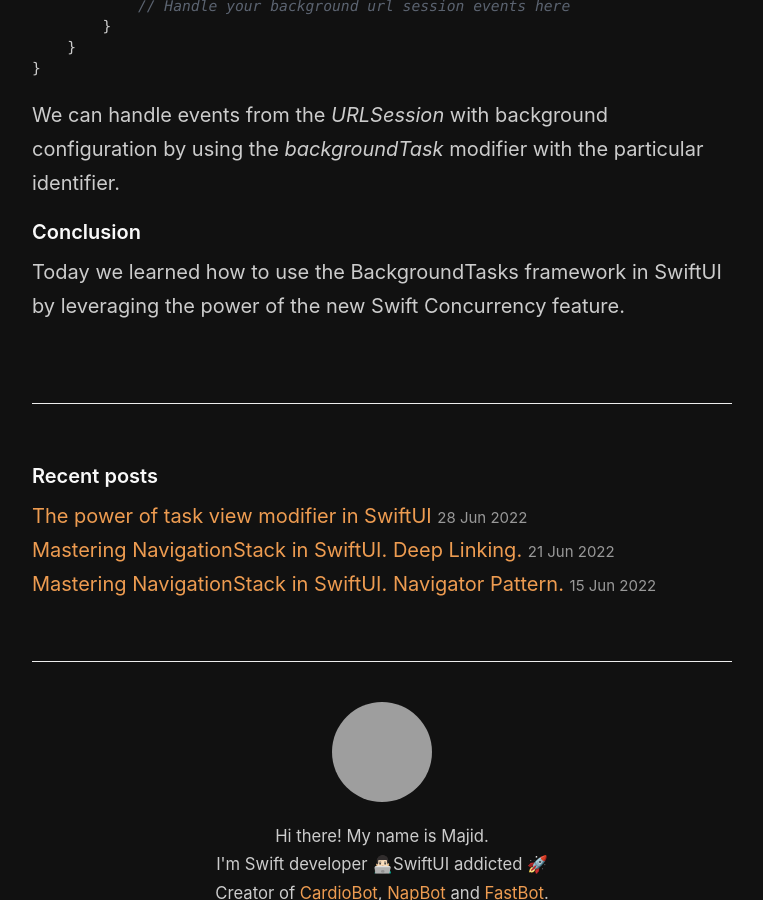
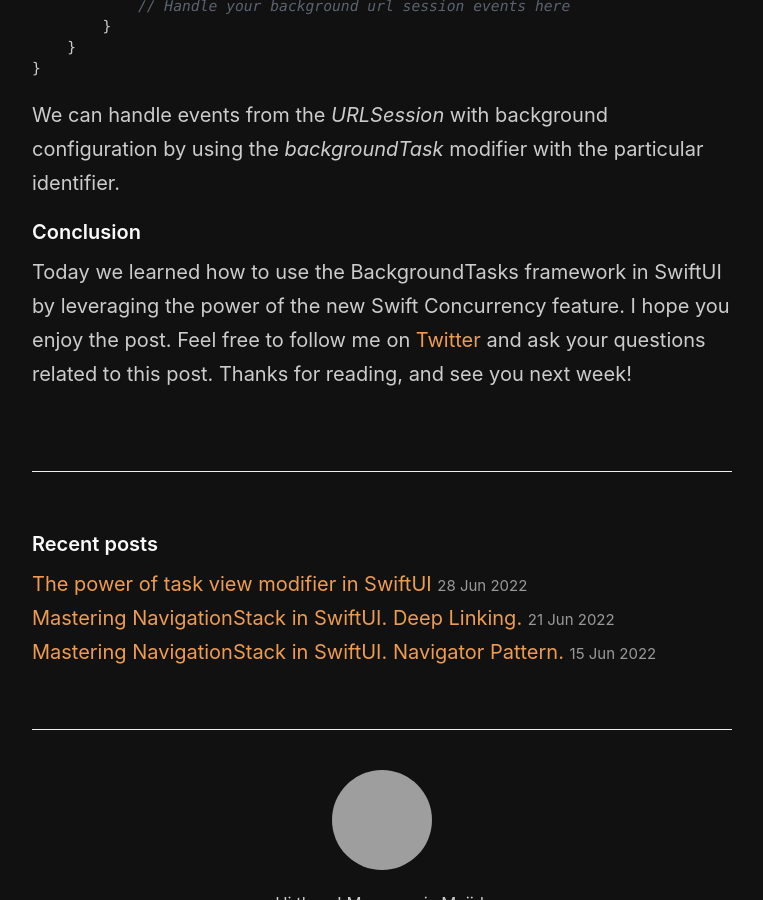
Before and after one commit to mecid/mecid.github.io, a Jekyll site: the page built from _posts/2022-07-06-background-tasks-in-swiftui.md, in a window 1280 px wide and 900 px high, scrolled down 3812 px, cut to the strip 0-900 px from the top of the window. Shown: the whole strip, without its empty margins (258-1021 px from the left). Built offline with Jekyll 4.4.1, drawn with Linux system fonts in a browser that asks for light colours; grey boxes are pictures that could not be loaded.

Commit message:
bg tasks conclusion added

```diff
--- a/_posts/2022-07-06-background-tasks-in-swiftui.md
+++ b/_posts/2022-07-06-background-tasks-in-swiftui.md
@@ -139,4 +139,4 @@
 We can handle events from the *URLSession* with background configuration by using the *backgroundTask* modifier with the particular identifier.
 
 #### Conclusion
-Today we learned how to use the BackgroundTasks framework in SwiftUI by leveraging the power of the new Swift Concurrency feature.
+Today we learned how to use the BackgroundTasks framework in SwiftUI by leveraging the power of the new Swift Concurrency feature. I hope you enjoy the post. Feel free to follow me on [Twitter](https://twitter.com/mecid) and ask your questions related to this post. Thanks for reading, and see you next week!
```
